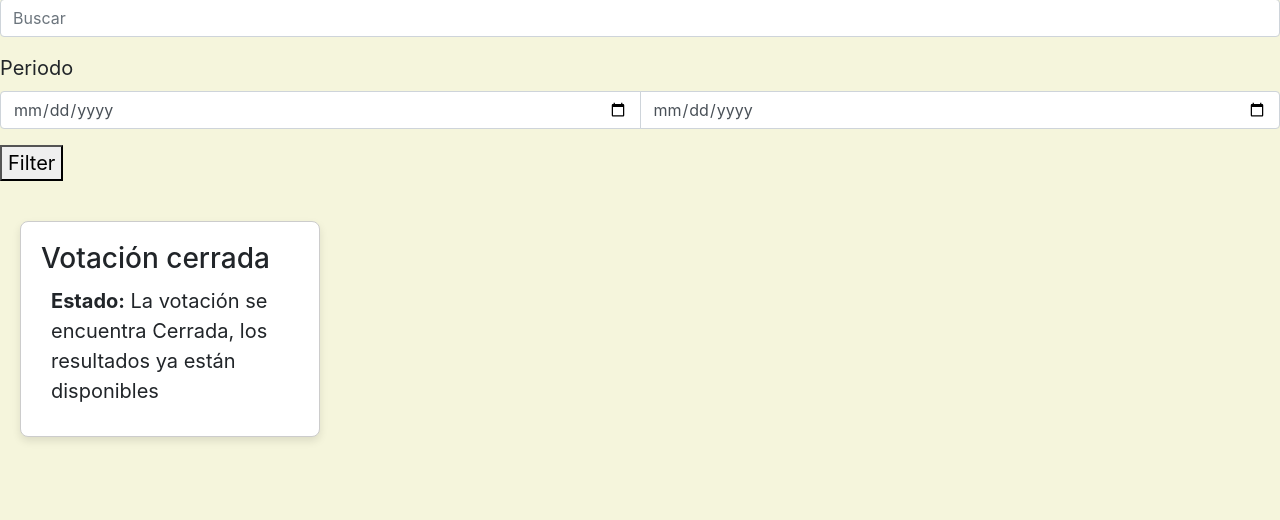
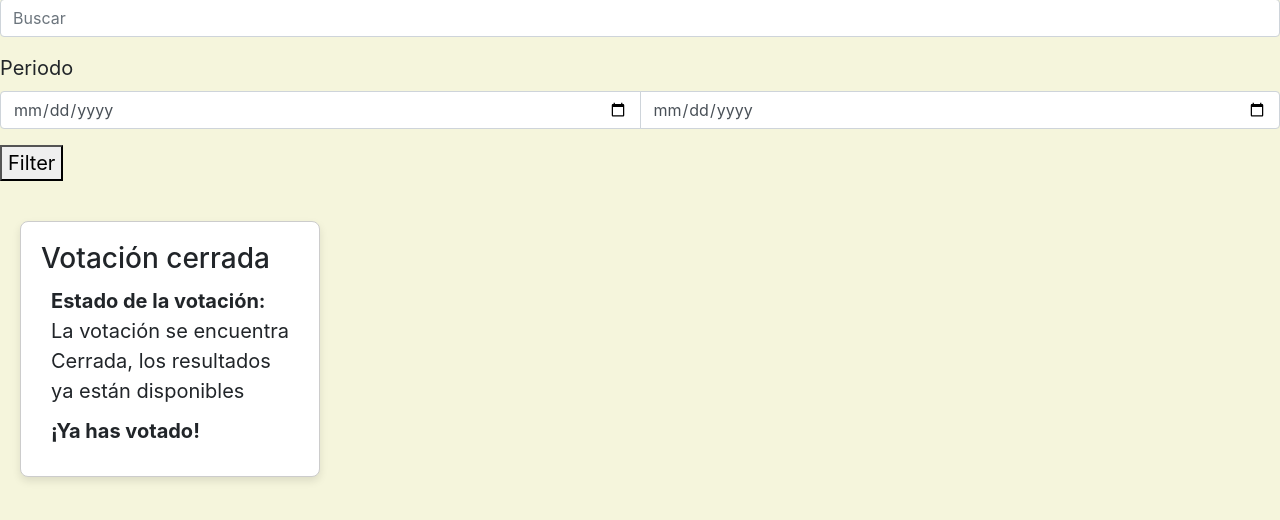
Before and after one commit to Decide-chiquito/decide-part-chiquito, a Django app: page /users/notice/ in a window 1280 px wide. Shown: the part 239-759 px from the top of the page. Run offline with Django 3.2, Linux system fonts and the light colour scheme; a user stored in the database is signed in; data comes from the database, SQL or seed files in the repository; some libraries are stand-ins or nearby versions.

Commit message:
Feat: Notice redirections #56

```diff
--- a/decide/users/templates/users/notice.html
+++ b/decide/users/templates/users/notice.html
@@ -32,9 +32,14 @@
   {% if voting_info %}
     <div class="voting-cards">
       {% for info in voting_info %}
-        <div class="voting-card" onclick="redirigir({{ info.voting_id }})">
+        <div class="voting-card" onclick="redirigir({{ info.voting_id }}, {{ info.has_voted_str }}, '{{ info.status }}')">
           <h3>{{ info.voting_name }}</h3>
-          <p><strong>Estado:</strong> {{ info.status }}</p>
+          <p><strong>Estado de la votación:</strong> {{ info.status }}</p>
+          {% if info.has_voted %}
+            <p><strong>¡Ya has votado!</strong></p>
+          {% else %}
+            <p><strong>Aún no has votado</strong></p>
+          {% endif %}
         </div>
 
       {% endfor %}
@@ -43,10 +48,14 @@
     <p>{% trans 'You are not associated with any voting notices.' %}</p>
   {% endif %}
 
-
   <script>
-    function redirigir(id) {
-      window.location.href = "/visualizer/" + id;
+    function redirigir(id, hasVoted, status) {
+      console.log(status + hasVoted)
+      if (!hasVoted && status == "La votación sigue Abierta") {
+        window.location.href = "/booth/" + id;
+      } else {
+        window.location.href = "/visualizer/" + id;
+      }
     }
 
         // Validación para fechas
--- a/decide/users/views.py
+++ b/decide/users/views.py
@@ -17,6 +17,7 @@ from django.utils.encoding import force_bytes, force_str
 from django.utils.http import urlsafe_base64_encode, urlsafe_base64_decode
 from django.views.generic import TemplateView
 from census.models import Census
+from store.models import Vote
 from voting.models import Voting
 from rest_framework import status
 from rest_framework.authtoken.models import Token
@@ -163,25 +164,28 @@ class NoticeView(TemplateView):
     def get_context_data(self, **kwargs):
         context = super(NoticeView, self).get_context_data(**kwargs)
 
-        # Use the filtered censos from the request
+        # Utiliza los censos filtrados de la petición
         censos = getattr(self.request, 'censos', Census.objects.filter(voter_id=self.request.user.id))
 
         voting_info = []
         for censo in censos:
             voting = Voting.objects.get(id=censo.voting_id)
             status = self.get_voting_status(voting)
+            has_voted = self.has_voted(voting, self.request.user)
+            has_voted_str = str(self.has_voted(voting, self.request.user)).lower()
             voting_info.append({
                 'voting_id': voting.id,
                 'voting_name': voting.name,
                 'voting_question': voting.question,
                 'voting_endDate': voting.end_date,
-                'status': status
+                'status': status,
+                'has_voted': has_voted,
+                'has_voted_str': has_voted_str
             })
         context['voting_info'] = voting_info
         return context
 
     def filtro(self, request):
-        # Filtros
         name_query = request.GET.get('name')
         start_date = request.GET.get('start_date')
         end_date = request.GET.get('end_date')
@@ -210,11 +214,9 @@ class NoticeView(TemplateView):
         if current_query_string != valid_query_string:
             return HttpResponseRedirect(f'{self.request.path}?{valid_query_string}')
 
-       # Apply filters to the queryset
+        # Aplicar filtros al conjunto a queryset
         censos = Census.objects.filter(voter_id=self.request.user.id)
         if name_query:
-            # Assuming there is a Voting model linked by the voting_id field
-            # Replace 'Voting' with the actual name of your Voting model
             voting_ids = Voting.objects.filter(name__icontains=name_query).values_list('id', flat=True)
             censos = censos.filter(voting_id__in=voting_ids)
 
@@ -225,19 +227,17 @@ class NoticeView(TemplateView):
             voting_ids = Voting.objects.filter(end_date__lte=end_date).values_list('id', flat=True)
             censos = censos.filter(voting_id__in=voting_ids)
 
-
-        # Save the filtered queryset to the request for later use
+        # Guardar el conjunto de consultas filtrado en la solicitud para su uso posterior.
         self.request.censos = censos
 
-        # Redirect to the same view after applying the filters
+        # Redirigir a la misma vista después de aplicar los filtros
         return HttpResponseRedirect(f'{self.request.path}?{valid_query_string}')
 
     def get(self, request, *args, **kwargs):
-        # Call the filtro method for filtering
+        # Llama al método filtro para filtrar
         self.filtro(request)
-        # Call the get method to process the request
+        # Llama al método get para procesar la petición
         return super().get(request, *args, **kwargs)
-
 
 
     def get_voting_status(self, voting):
@@ -249,3 +249,12 @@ class NoticeView(TemplateView):
             return 'La votación se encuentra Cerrada, los resultados ya están disponibles'
         else:
             return 'Estado desconocido'
+
+    def has_voted(self, voting, user):
+        try:
+            # Intenta obtener el voto del usuario para esta votación
+            vote = Vote.objects.get(voting_id=voting.id, voter_id=user.id)
+            return vote.voted is not None
+        except Vote.DoesNotExist:
+            # Si no se encuentra un voto para esta votación y usuario, no ha votado
+            return False
```
